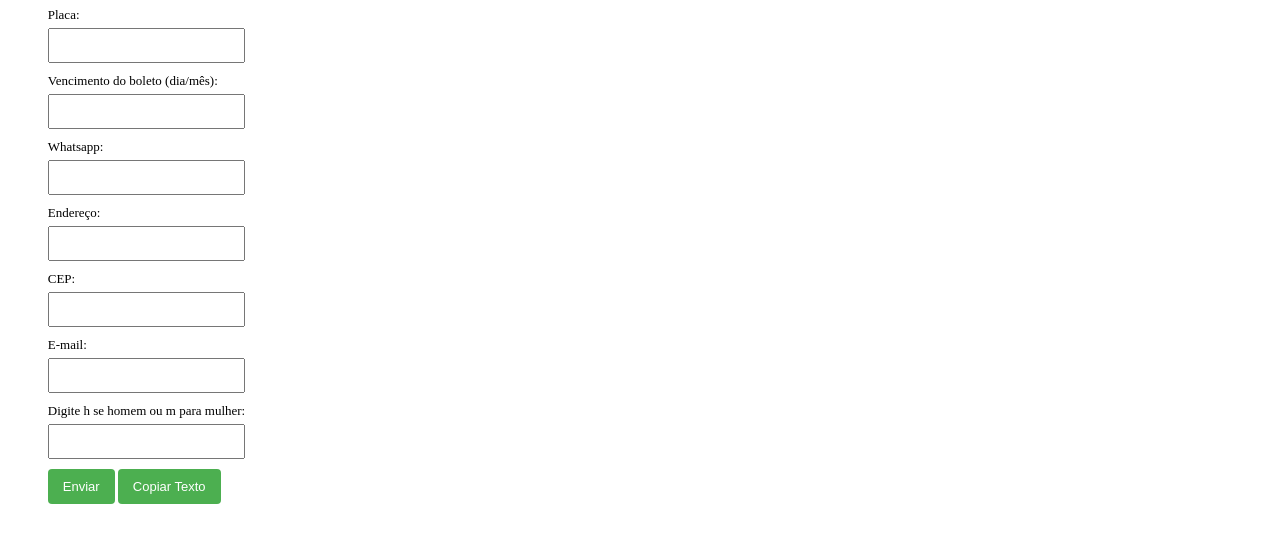
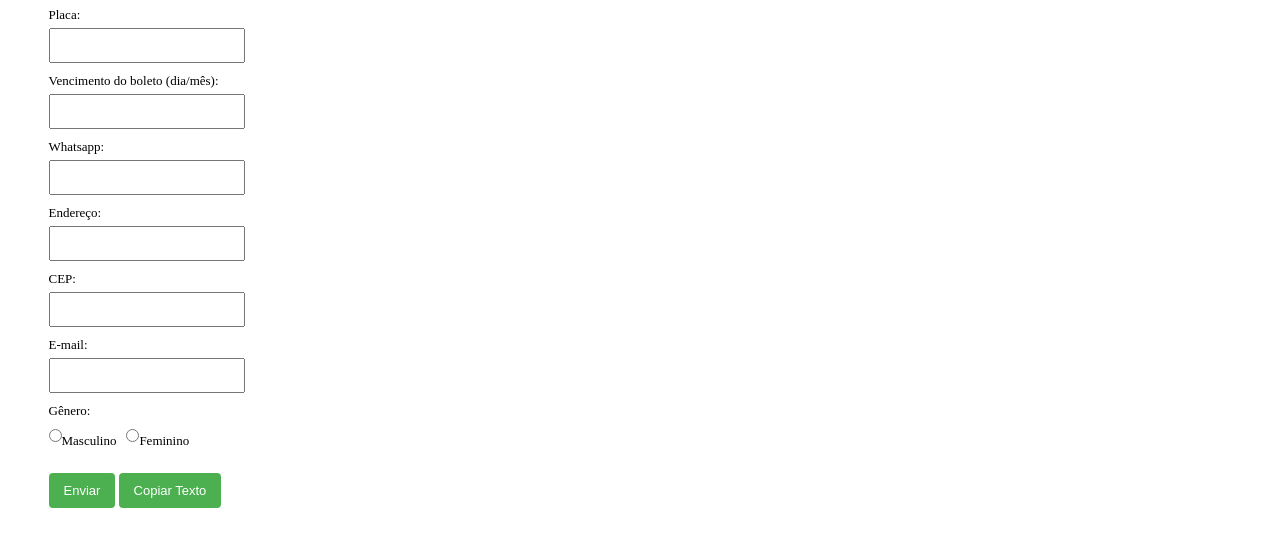
Before and after one commit to BR-Clube/BrClubeOficial, a website: page BoasVindas/boasVindas.html in a window 1280 px wide. Shown: the part 133-680 px from the top of the page. Drawn offline with Linux system fonts and the light colour scheme.

Commit message:
Criando radio buttons

```diff
--- a/BoasVindas/boasVindas.html
+++ b/BoasVindas/boasVindas.html
@@ -6,7 +6,6 @@
     <meta name="viewport" content="width=device-width, initial-scale=1.0">
     <title>BR Clube | Boas-vindas</title>
     <link rel="stylesheet" href="../padrao.css">
-</head>
 </head>
 
 <body>
@@ -41,8 +40,18 @@
                 <label for="email">E-mail: </label>
                 <input type="email" id="email" required><br>
 
-                <label for="sexo">Digite h se homem ou m para mulher: </label>
-                <input type="text" id="sexo" required><br>
+                <label for="genero" class="genero">Gênero:</label>
+                <div id="genero">
+                    <label>
+                        <input type="radio" name="genero" value="m"> Masculino
+                    </label>
+
+                    <label>
+                        <input type="radio" name="genero" value="f"> Feminino
+                    </label>
+                </div>
+
+                <br>
 
                 <button type="button" onclick="enviarFormulario()">Enviar</button>
                 <button type="button" onclick="copiarTexto()">Copiar Texto</button>
@@ -59,3 +68,5 @@
     <script src="boasVindas.js"></script>
 
 </body>
+
+</html>
--- a/BoasVindas/boasVindas.js
+++ b/BoasVindas/boasVindas.js
@@ -7,15 +7,18 @@ function enviarFormulario() {
     const endereco = document.getElementById('endereco').value;
     const cep = document.getElementById('cep').value;
     const email = document.getElementById('email').value;
-    const sexo = document.getElementById('sexo').value;
+
+    // Obtenha o valor do campo de radio de gênero
+    const generoElement = document.querySelector('input[name="genero"]:checked');
+    const genero = generoElement ? generoElement.value : '';
 
     // Crie a saudação e as informações a serem exibidas
     let saudacao = '';
     let informacoes = '';
 
-    if (sexo.toLowerCase() === 'h') {
+    if (genero === 'm') {
         saudacao = `<b>Bem-vindo, ${nome}!<br><br> 💥Parabéns, você fez uma ótima escolha ao decidir proteger seu Veículo com a BR CLUBE Proteção Veicular!<br><br> Você é um dos nossos associados e nossa equipe está comprometida em superar suas expectativas.<br><br>`;
-    } else if (sexo.toLowerCase() === 'm') {
+    } else if (genero === 'f') {
         saudacao = `<b>Bem-vinda, ${nome}!<br><br> 💥Parabéns, você fez uma ótima escolha ao decidir proteger seu Veículo com a BR CLUBE Proteção Veicular!<br><br> Você é uma das nossas associadas e a equipe está comprometida em superar suas expectativas.<br><br>`;
     }
 
--- a/padrao.css
+++ b/padrao.css
@@ -36,9 +36,6 @@ input {
     display: grid;
     grid-template-columns: repeat(2, 1fr);
     grid-gap: 10px;
-}
-
-.brClubeContainer {
     width:45%; /* Ajuste a largura do formulário conforme necessário */
     float: left;
     padding-left: 5px;
@@ -51,11 +48,18 @@ input {
     text-align: center;
     display: flex; /* Torna o contêiner de texto um contêiner flexível */
     align-items: center; /* Centraliza o conteúdo verticalmente */
-
 }
 
-#texto {
-    margin: 0;
+#genero {
+    display: flex;
+    align-items: center;
+}
+
+#genero label {
+    display: flex;
+    align-items: center;
+    margin-right: 10px;
+    margin-top: 5px; /* Ajuste a margem superior conforme necessário */
 }
 
 button {
```
Also changed, not shown: Cobranca/cobranca.html (+12 -2 lines), Cobranca/cobranca.js (+4 -3 lines), Eventos/eventos.html (added), Eventos/eventos.js (added).
